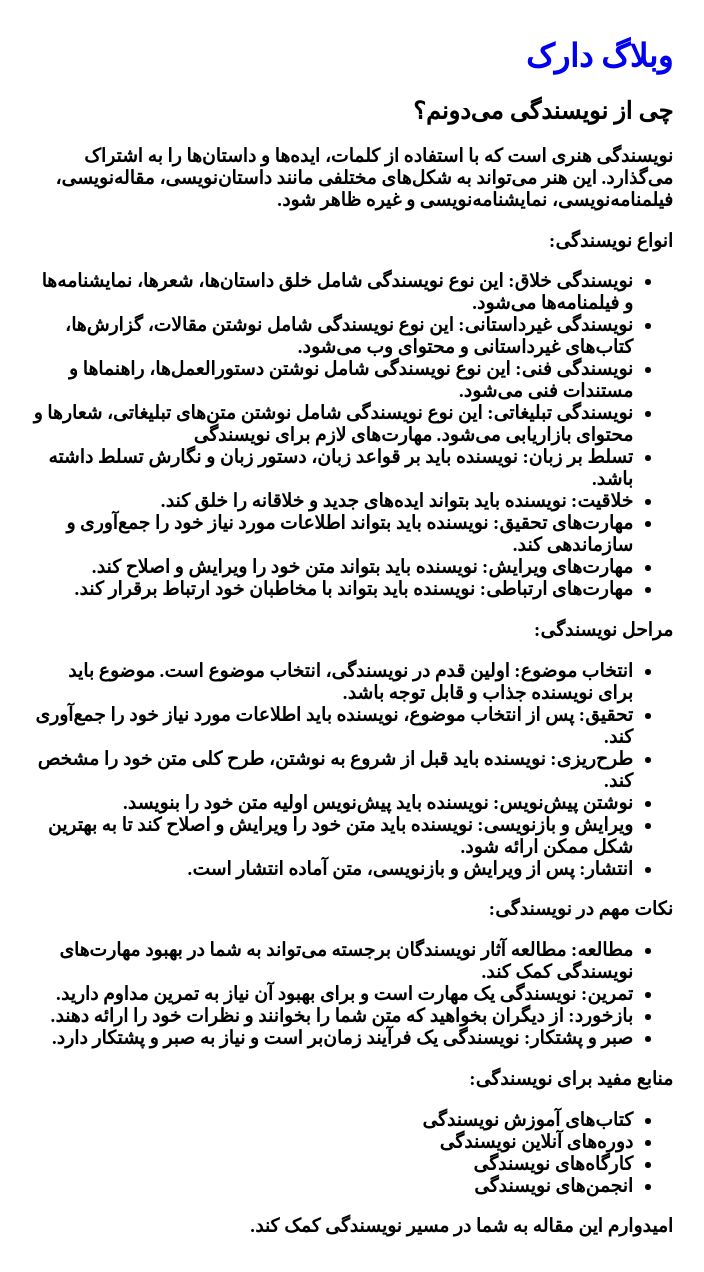
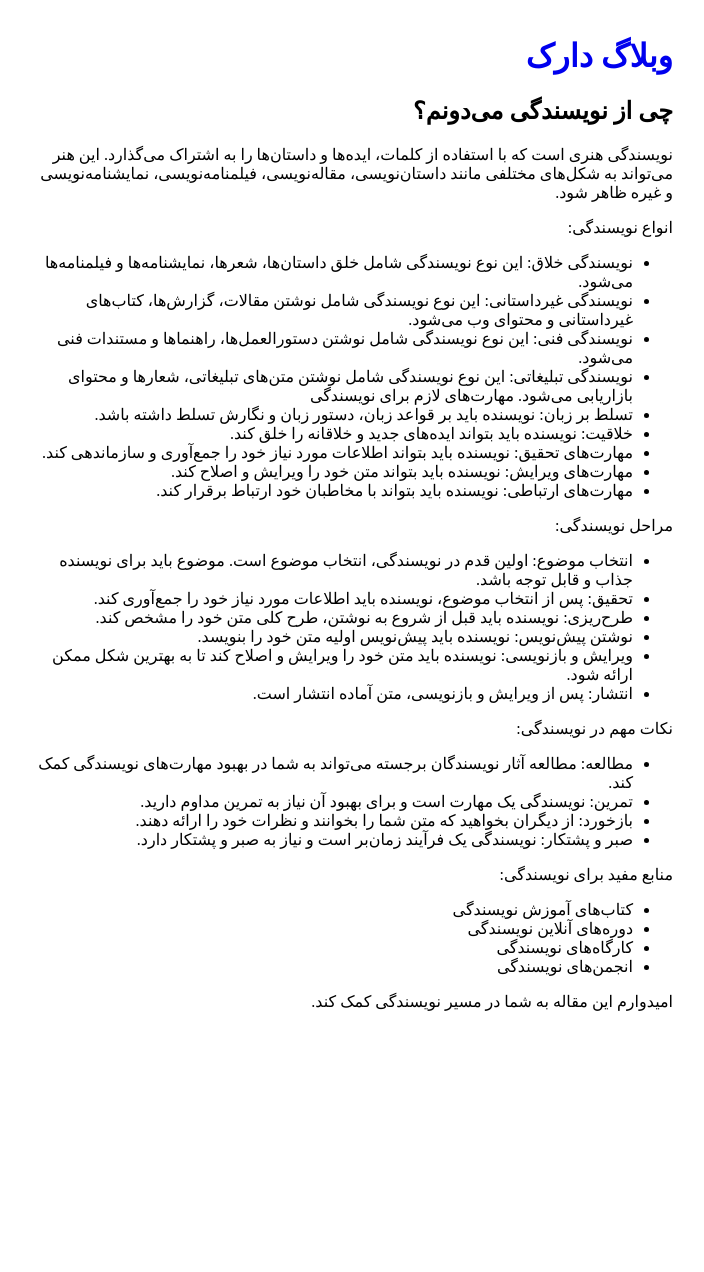
Before and after one commit to darkblog/darkblog.github.io, a Jekyll site: the page built from _posts/2025-2-3-11.md, in a window 1280 px wide. Shown: the whole page, without its empty margins (287-991 px from the left). Built offline with Jekyll 4.4.1, drawn with Linux system fonts in a browser that asks for light colours; after the commit the page ends 1043 px from its top, so only the background shows below that.

Commit message:
Update post.html

```diff
--- a/_layouts/post.html
+++ b/_layouts/post.html
@@ -12,6 +12,6 @@ layout: compress
 <body>
 <h1><a href="https://darkblog.github.io/">وبلاگ دارک</a></h1>
 <h2>{{ page.title }}</h2>
-<h3>{{ content }}</h3>
+<article>{{ content }}</article>
 </body>
 </html>
```
